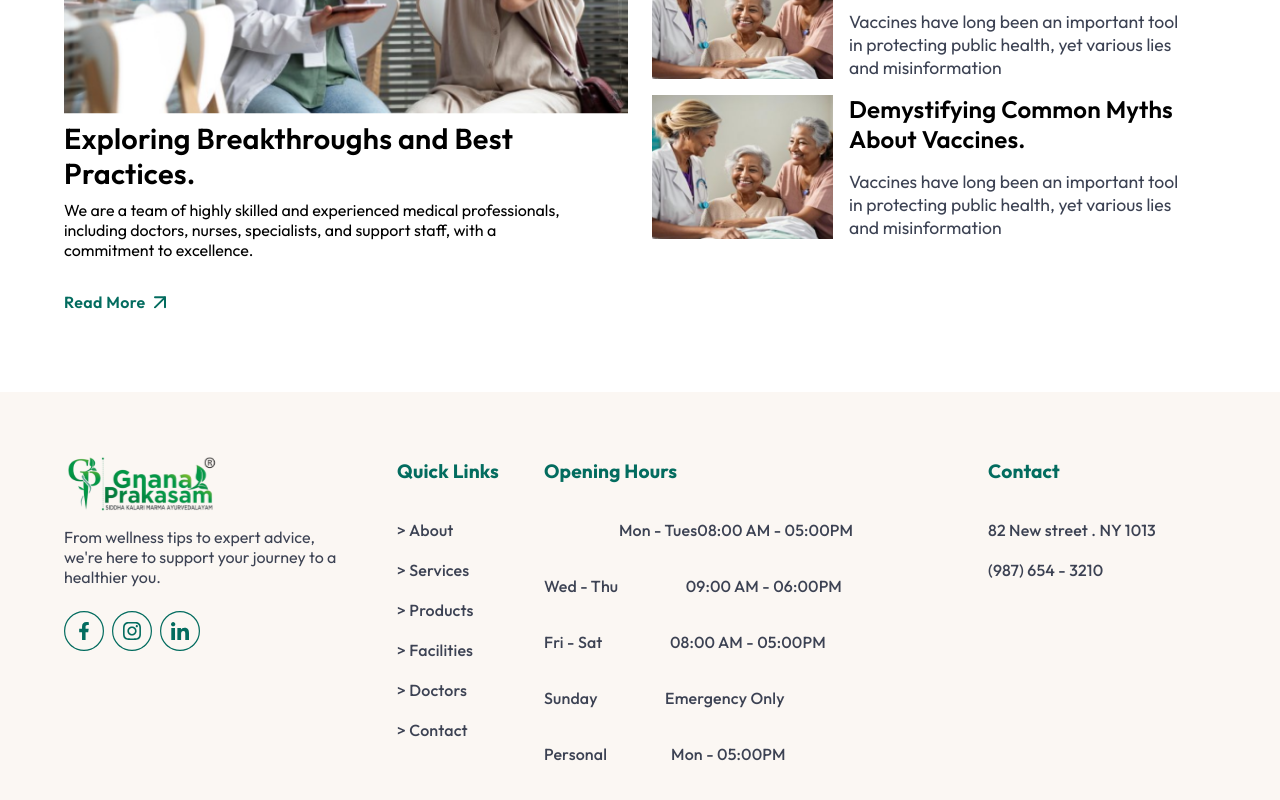
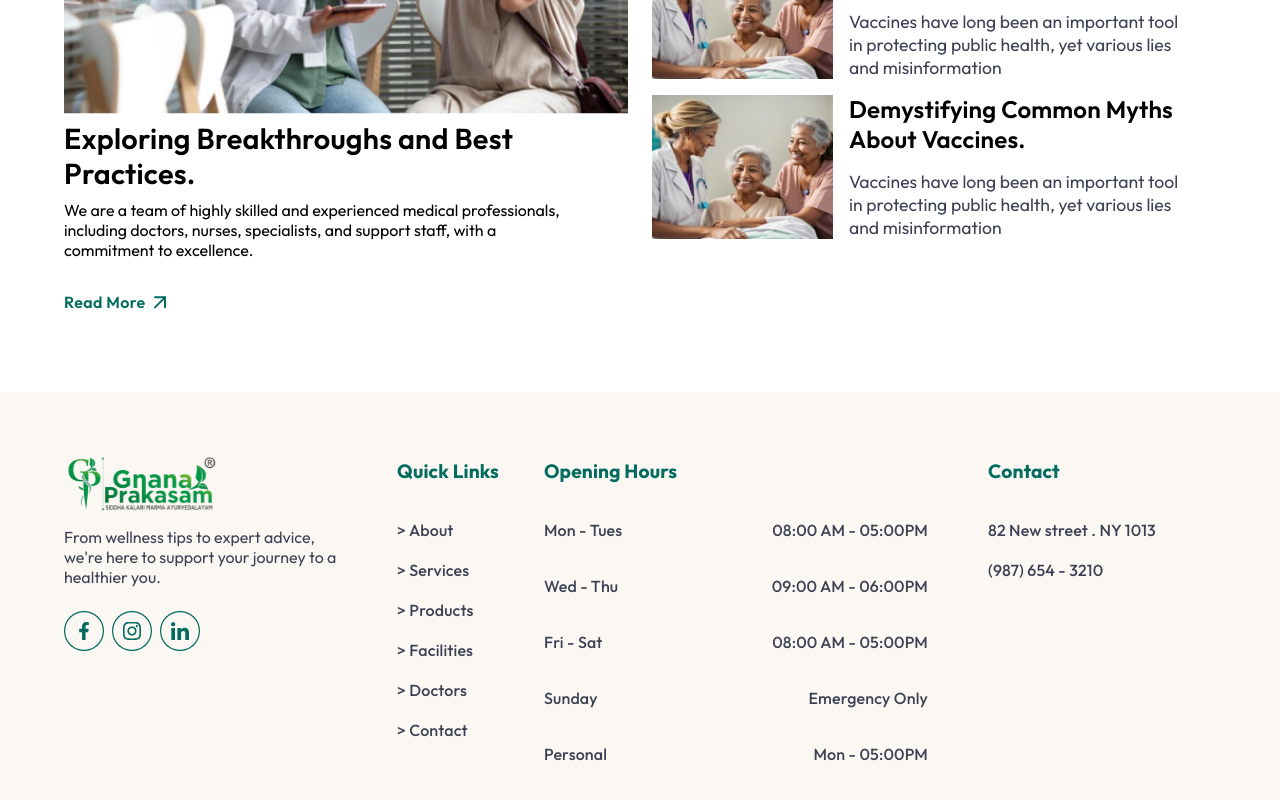
Before and after one commit to Resvan/comming-soon, a React (Vite) app: page /home in a window 1280 px wide. Shown: the part 5575-6375 px from the top of the page. Built offline with nearby package versions, Linux system fonts and the light colour scheme; the HTML template or start-up script is replaced by a standard one.

Commit message:
footer changes

```diff
--- a/src/components/Footer/Footer.jsx
+++ b/src/components/Footer/Footer.jsx
@@ -19,7 +19,7 @@ const Footer = () => {
                 <Container>
                     <Grid container>
                         <Grid item xs={12} sm={6} md={3}>
-                          <img src={logoImage}  alt="" />
+                            <img src={logoImage} alt="" />
                             <Typography component='p' variant='p' sx={{
                                 fontFamily: 'Outfit',
                                 mt: 1,
@@ -28,20 +28,20 @@ const Footer = () => {
                             }}>From wellness tips to expert advice, we're here to support your journey to a healthier you.
                             </Typography>
                             <Box sx={{
-                              mt:3
+                                mt: 3
                             }}>
                                 <img src={Facebook} alt="" />
                                 <img src={Instagram} style={{
-                                marginLeft:'0.5rem'
+                                    marginLeft: '0.5rem'
                                 }} alt="" />
                                 <img src={Linkedin} style={{
-                                marginLeft:'0.5rem'
+                                    marginLeft: '0.5rem'
                                 }} alt="" />
                             </Box>
                         </Grid>
                         <Grid item xs={12} sm={6} md={2} sx={{
                             display: 'flex',
-                          justifyContent:{xs:'start',md:'center'}
+                            justifyContent: { xs: 'start', md: 'center' }
                         }}>
                             <Box >
                                 <Typography component='h6' variant='h6' sx={{
@@ -59,7 +59,7 @@ const Footer = () => {
                                     color: '#3C4253',
                                     fontSize: '1rem',
                                     mt: 4,
-                                  fontWeight:500,
+                                    fontWeight: 500,
                                 }}>
                                     &gt; About
                                 </Typography>
@@ -69,7 +69,7 @@ const Footer = () => {
                                     color: '#3C4253',
                                     fontSize: '1rem',
                                     mt: 2,
-                                  fontWeight:500,
+                                    fontWeight: 500,
                                 }}>
                                     &gt; Services
                                 </Typography>
@@ -79,7 +79,7 @@ const Footer = () => {
                                     color: '#3C4253',
                                     fontSize: '1rem',
                                     mt: 2,
-                                  fontWeight:500,
+                                    fontWeight: 500,
                                 }}>
                                     &gt; Products
                                 </Typography>
@@ -89,7 +89,7 @@ const Footer = () => {
                                     color: '#3C4253',
                                     fontSize: '1rem',
                                     mt: 2,
-                                  fontWeight:500,
+                                    fontWeight: 500,
                                 }}>
                                     &gt; Facilities
                                 </Typography>
@@ -99,7 +99,7 @@ const Footer = () => {
                                     color: '#3C4253',
                                     fontSize: '1rem',
                                     mt: 2,
-                                  fontWeight:500,
+                                    fontWeight: 500,
                                 }}>
                                     &gt; Doctors
                                 </Typography>
@@ -109,7 +109,7 @@ const Footer = () => {
                                     color: '#3C4253',
                                     fontSize: '1rem',
                                     mt: 2,
-                                  fontWeight:500,
+                                    fontWeight: 500,
                                 }}>
                                     &gt; Contact
                                 </Typography>
@@ -118,10 +118,10 @@ const Footer = () => {
                         </Grid>
                         <Grid item xs={12} sm={6} md={4} sx={{
                             display: 'flex',
-                          justifyContent:{xs:'start',md:'center'}
+                            justifyContent: { xs: 'start', md: 'center' }
                         }}>
                             <Box sx={{
-                          width:'100%'
+                                width: '100%'
                             }}>
 
                                 <Typography component='h6' variant='h6' sx={{
@@ -134,8 +134,8 @@ const Footer = () => {
                                     Opening Hours
                                 </Typography>
                                 <Box sx={{
-            display:'flex',
-            justifyContent:'center'
+                                    display: 'flex',
+                                    justifyContent: 'space-between'
                                 }}>
                                     <Typography sx={{
                                         fontFamily: 'Outfit',
@@ -158,7 +158,10 @@ const Footer = () => {
                                         08:00 AM - 05:00PM
                                     </Typography>
                                 </Box>
-
+                                <Box sx={{
+                                    display: 'flex',
+                                    justifyContent: 'space-between'
+                                }}>
                                     <Typography sx={{
                                         fontFamily: 'Outfit',
                                         textAlign: 'left',
@@ -167,9 +170,7 @@ const Footer = () => {
                                         mt: 4,
                                         fontWeight: 500,
                                     }}>
-                                  Wed - Thu <span style={{
-                                      marginLeft: '4rem'
-                                  }}>09:00 AM - 06:00PM</span>
+                                        Wed - Thu
                                     </Typography>
                                     <Typography sx={{
                                         fontFamily: 'Outfit',
@@ -179,9 +180,22 @@ const Footer = () => {
                                         mt: 4,
                                         fontWeight: 500,
                                     }}>
-                                  Fri - Sat <span style={{
-                                      marginLeft: '4rem'
-                                  }}>08:00 AM - 05:00PM</span>
+                                        09:00 AM - 06:00PM
+                                    </Typography>
+                                </Box>
+                                <Box sx={{
+                                    display: 'flex',
+                                    justifyContent: 'space-between'
+                                }}>
+                                    <Typography sx={{
+                                        fontFamily: 'Outfit',
+                                        textAlign: 'left',
+                                        color: '#3C4253',
+                                        fontSize: '1rem',
+                                        mt: 4,
+                                        fontWeight: 500,
+                                    }}>
+                                        Fri - Sat
                                     </Typography>
                                     <Typography sx={{
                                         fontFamily: 'Outfit',
@@ -191,9 +205,23 @@ const Footer = () => {
                                         mt: 4,
                                         fontWeight: 500,
                                     }}>
-                                  Sunday <span style={{
-                                      marginLeft: '4rem'
-                                  }}>Emergency Only</span>
+                                        08:00 AM - 05:00PM
+                                    </Typography>
+                                </Box>
+
+                                <Box sx={{
+                                    display: 'flex',
+                                    justifyContent: 'space-between'
+                                }}>
+                                    <Typography sx={{
+                                        fontFamily: 'Outfit',
+                                        textAlign: 'left',
+                                        color: '#3C4253',
+                                        fontSize: '1rem',
+                                        mt: 4,
+                                        fontWeight: 500,
+                                    }}>
+                                        Sunday
                                     </Typography>
                                     <Typography sx={{
                                         fontFamily: 'Outfit',
@@ -203,15 +231,39 @@ const Footer = () => {
                                         mt: 4,
                                         fontWeight: 500,
                                     }}>
-                                  Personal<span style={{
-                                      marginLeft: '4rem'
-                                  }}>Mon - 05:00PM</span>
+                                        Emergency Only
                                     </Typography>
+                                </Box>
+                                <Box sx={{
+                                    display: 'flex',
+                                    justifyContent: 'space-between'
+                                }}>
+                                    <Typography sx={{
+                                        fontFamily: 'Outfit',
+                                        textAlign: 'left',
+                                        color: '#3C4253',
+                                        fontSize: '1rem',
+                                        mt: 4,
+                                        fontWeight: 500,
+                                    }}>
+                                       Personal
+                                    </Typography>
+                                    <Typography sx={{
+                                        fontFamily: 'Outfit',
+                                        textAlign: 'left',
+                                        color: '#3C4253',
+                                        fontSize: '1rem',
+                                        mt: 4,
+                                        fontWeight: 500,
+                                    }}>
+                                       Mon - 05:00PM
+                                    </Typography>
+                                </Box>
                             </Box>
                         </Grid>
                         <Grid item xs={12} sm={6} md={3} sx={{
                             display: 'flex',
-                          justifyContent: {xs:'start',md:'center'}
+                            justifyContent: { xs: 'start', md: 'center' }
                         }}>
                             <Box >
                                 <Typography component='h6' variant='h6' sx={{
```
Lines whose indentation alone changed are shown as unchanged.
